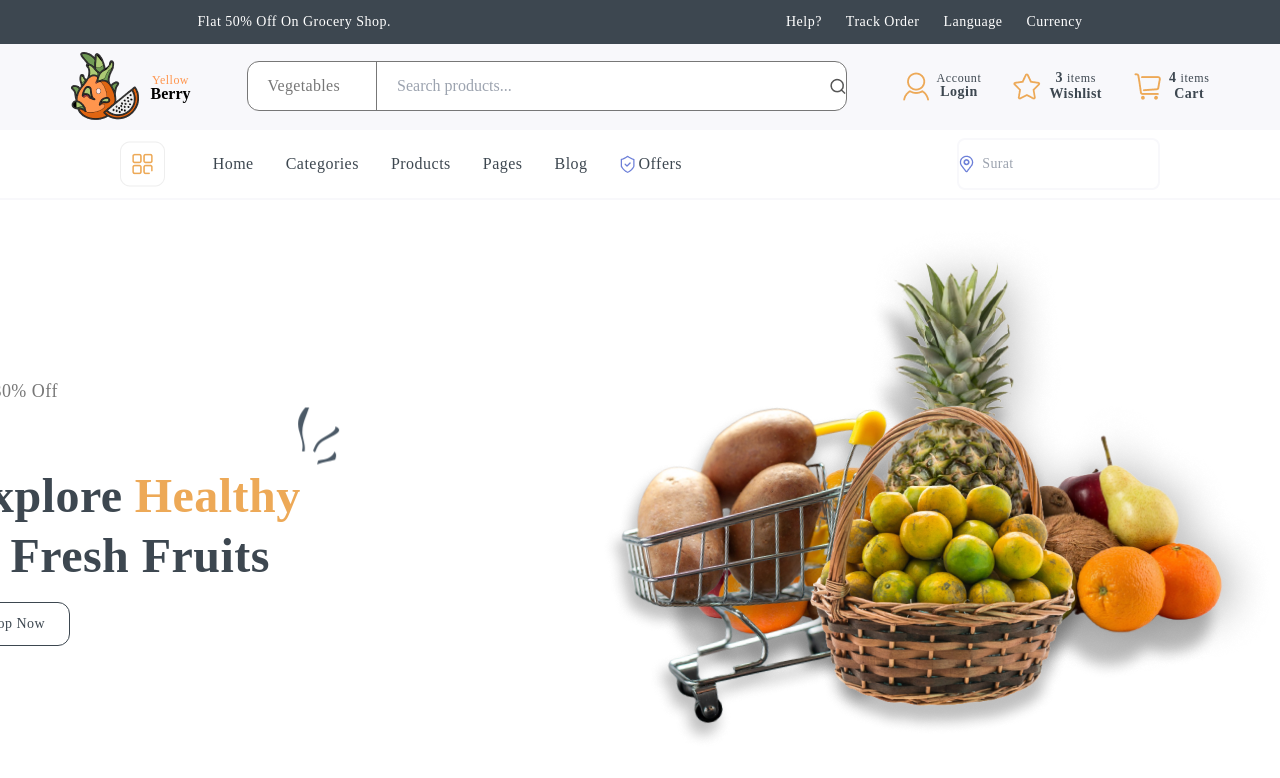
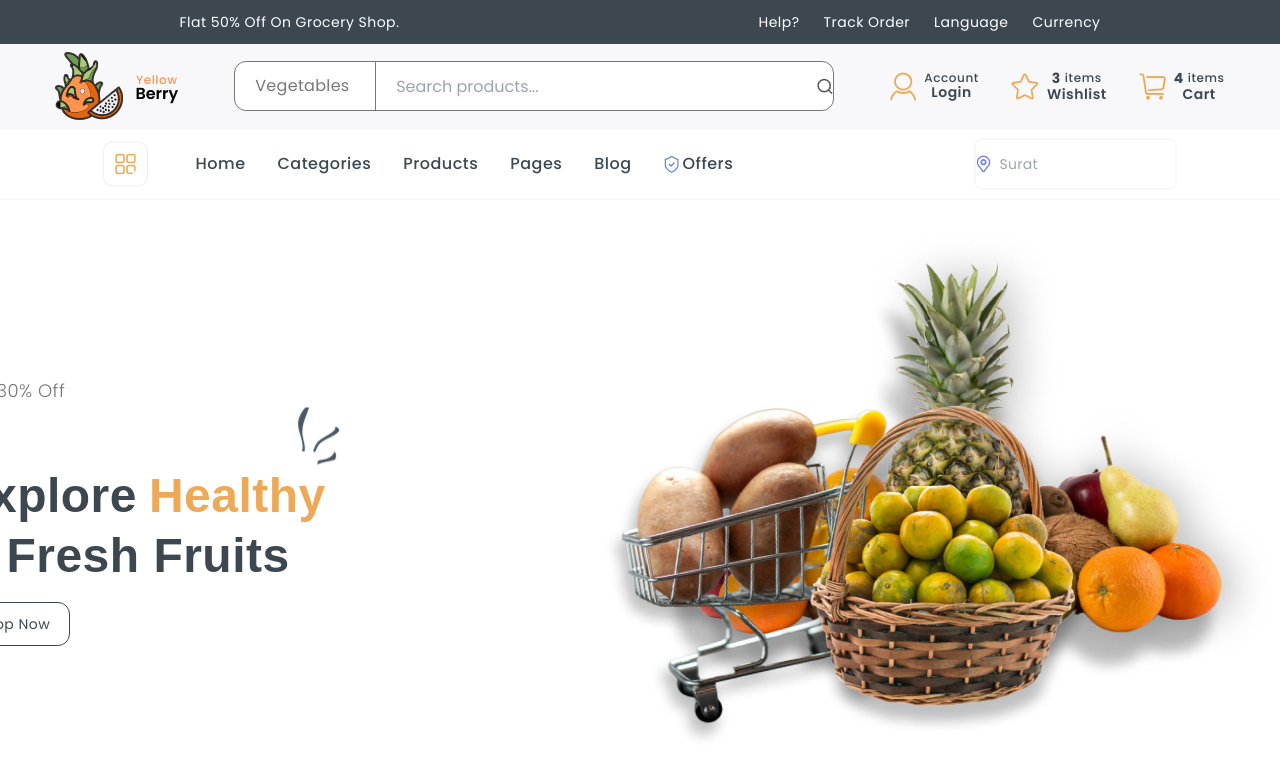
Before and after one commit to MaxOstapets/yellow-berry, a Next.js app: page / in a window 1280 px wide. Shown: the top 778 px of the page. Built offline with nearby package versions, Linux system fonts and the light colour scheme.

Commit message:
make a destructuring, still need to fix font-families

```diff
--- /dev/null
+++ b/src/app/Components/Header/HelpItem/index.tsx
@@ -0,0 +1,17 @@
+interface IProps {
+    text: string,
+}
+
+interface ILink {
+    link: IProps
+}
+
+const HelpItem: React.FC<ILink> = ({ link }) => {
+    const { text } = link
+
+    return (
+        <li>{text}</li>
+    )
+}
+
+export default HelpItem;
--- /dev/null
+++ b/src/app/Components/Header/NavAccount/index.tsx
@@ -0,0 +1,39 @@
+import Image, { StaticImageData } from "next/image"
+
+interface IProps {
+    url: string,
+    count?: number,
+    img: StaticImageData
+}
+
+interface ILink {
+    link: IProps
+}
+
+const NavAccount: React.FC<ILink> = ({ link }) => {
+    const { img, url, count } = link
+
+    return (
+        <li className='flex justify-start items-center text-gray-4 flex-row gap-2'>
+            <Image src={img} alt='user' />
+            <div className='flex items-center flex-col'>
+                {count ?
+                    <div className='flex items-center flex-col'>
+                        <span className='font-medium text-xs leading-3 tracking-0.6 flex items-center justify-center gap-1'>
+                            <p className='text-sm leading-4 tracking-0.48 font-bold'>{count}</p>
+                            items
+                        </span>
+                        <p className='font-semibold text-sm leading-4 tracking-0.48'>{url}</p>
+                    </div>
+                    :
+                    <div className='flex items-center flex-col'>
+                        <p className='font-medium text-xs leading-3 tracking-0.6'>Account</p>
+                        <p className='font-semibold text-sm leading-4 tracking-0.48'>{url}</p>
+                    </div>
+                }
+            </div>
+        </li>
+    )
+}
+
+export default NavAccount
--- a/src/app/Components/Header/NavItem/index.tsx
+++ b/src/app/Components/Header/NavItem/index.tsx
@@ -1,10 +1,21 @@
+import Image, { StaticImageData } from "next/image"
+
 interface INavItem {
-    link: string
+    link: ILink
+}
+
+interface ILink {
+    url: string,
+    img?:  StaticImageData
 }
 
 const NavItem: React.FC<INavItem> = ({ link }) => {
+    const {img, url} = link
     return (
-        <li className='font-medium text-base leading-7 tracking-0.48'>{link}</li>
+        <li className='font-medium text-base leading-7 tracking-0.48 flex justify-center items-center gap-1'>
+            {img && <Image src={img} alt='securityIcon' />}
+            {url}
+        </li>
     )
 }
 
--- a/src/app/Components/Header/index.tsx
+++ b/src/app/Components/Header/index.tsx
@@ -1,4 +1,3 @@
-import { Poppins } from 'next/font/google';
 import logo from '../../../../public/images/logo.png'
 import cartIcon from '../../../../public/images/cartIcon.png'
 import starIcon from '../../../../public/images/starIcon.png'
@@ -9,23 +8,38 @@ import securityIcon from '../../../../public/images/securityIcon.png'
 import locationIcon from '../../../../public/images/loactionIcon.png'
 import Image from 'next/image';
 import NavItem from './NavItem';
-
-const poppins = Poppins({
-    subsets: ["latin"],
-    weight: ["300", "500", "600", "400", "700"],
-    variable: '--font-serif'
-});
+import NavAccount from './NavAccount';
+import HelpItem from './HelpItem';
 
 const Header = () => {
+    const navItems = [
+        { url: 'Home' },
+        { url: 'Categories' },
+        { url: 'Products' },
+        { url: 'Pages' },
+        { url: 'Blog' },
+        { url: 'Offers', img: securityIcon }
+    ]
+
+    const navAccount = [
+        { url: "Login", img: userIcon },
+        { url: "Wishlist", img: starIcon, count: 3 },
+        { url: "Cart", img: cartIcon, count: 4 }
+    ]
+
+    const heplItem = [
+        { text: "Help?" },
+        { text: "Track Order" },
+        { text: "Language" },
+        { text: "Currency" }
+    ]
+
     return (
-        <header className={`bg-gray-2 ${poppins.variable} flex justify-center items-center flex-col`}>
+        <header className={`bg-gray-2 flex justify-center items-center flex-col font-sans`}>
             <div className="text-sm leading-7 tracking-0.48 text-white flex justify-around items-center bg-gray-4 py-2 w-full">
                 <span>Flat 50% Off On Grocery Shop.</span>
                 <ul className='flex justify-center items-center gap-6'>
-                    <li>Help?</li>
-                    <li>Track Order</li>
-                    <li>Language</li>
-                    <li>Currency</li>
+                    {heplItem.map((el) => <HelpItem link={el} key={el.text}/>)}
                 </ul>
             </div>
             <div className='flex justify-center items-center gap-14 py-2'>
@@ -42,39 +56,14 @@ const Header = () => {
                     <Image src={searchIcon} alt='search' />
                 </div>
                 <ul className='flex justify-center items-center gap-8'>
-                    <li className='flex justify-center items-center text-gray-4 flex-row gap-2'>
-                        <Image src={userIcon} alt='user' />
-                        <div className='flex items-center flex-col'>
-                            <p className='font-medium text-xs leading-3 tracking-0.6'>Account</p>
-                            <p className='font-semibold text-sm leading-4 tracking-0.48'>Login</p>
-                        </div>
-                    </li>
-                    <li className='flex justify-center items-center text-gray-4 flex-row gap-2'>
-                        <Image src={starIcon} alt='user' />
-                        <div className='flex items-center flex-col'>
-                            <span className='font-medium text-xs leading-3 tracking-0.6 flex items-center justify-center gap-1'><p className='text-sm leading-4 tracking-0.48 font-bold'>3</p>items</span>
-                            <p className='font-semibold text-sm leading-4 tracking-0.48'>Wishlist</p>
-                        </div>
-                    </li>
-                    <li className='flex justify-start items-center text-gray-4 flex-row gap-2'>
-                        <Image src={cartIcon} alt='user' />
-                        <div className='flex items-center flex-col'>
-                            <span className='font-medium text-xs leading-3 tracking-0.6 flex items-center justify-center gap-1'><p className='text-sm leading-4 tracking-0.48 font-bold'>4</p>items</span>
-                            <p className='font-semibold text-sm leading-4 tracking-0.48'>Cart</p>
-                        </div>
-                    </li>
+                    {navAccount.map((el) => <NavAccount link={el} key={el.url} />)}
                 </ul>
             </div>
             <div className='flex justify-around items-center gap-9 bg-white w-full border-y-2 border-gray-2 py-2'>
                 <div className='flex justify-center items-center gap-12'>
                     <Image src={cubesIcon} alt='cubesIcon' />
                     <ul className='flex justify-center items-center gap-8 text-gray-4'>
-                        <NavItem link='Home' />
-                        <NavItem link='Categories' />
-                        <NavItem link='Products' />
-                        <NavItem link='Pages' />
-                        <NavItem link='Blog' />
-                        <li className='font-medium text-base leading-7 tracking-0.48 flex justify-center items-center gap-1'><Image src={securityIcon} alt='securityIcon' />Offers</li>
+                        {navItems.map((el) => <NavItem link={el} key={el.url} />)}
                     </ul>
                 </div>
                 <div className='bg-white border-2 border-gray-2 rounded-lg flex justify-center items-center gap-2'>
--- a/src/app/layout.tsx
+++ b/src/app/layout.tsx
@@ -1,5 +1,12 @@
 import Header from "@/app/Components/Header";
 import "./globals.css";
+import { Poppins } from 'next/font/google';
+
+const poppins = Poppins({
+    subsets: ["latin"],
+    weight: ["300", "500", "600", "400", "700"],
+    variable: '--font-serif'
+});
 
 export default function RootLayout({
   children,
@@ -9,7 +16,7 @@ export default function RootLayout({
 
   return (
     <html lang="en">
-      <body>
+      <body className={`${poppins.variable}`}>
         <Header />
         {children}
       </body>
--- a/src/app/page.tsx
+++ b/src/app/page.tsx
@@ -1,32 +1,22 @@
-import Quicksand from 'next/font/google'
 import stains from '../../public/images/stains.png'
 import fruits from '../../public/images/fruits.png'
 import Image from 'next/image'
 
-// const quicksand = Quicksand({
-//   subsets: ["latin"],
-//   weight: [],
-//   variable: '--font-sans'
-// })
-
-// const poppins = Poppins({
-//     subsets: ["latin"],
-//     weight: "400",
-//     variable: '--font-serif'
-// });
-
 export default function Home() {
   return (
     <section className='flex justify-center items-center'>
-      <div className='flex flex-col '>
-        <p className='font-light text-lg leading-7 tracking-0.48 text-gray-3'>Flat 30% Off</p>
+      <div className='flex flex-col'>
+        <p className='font-light text-lg leading-7 tracking-0.48 text-gray-3 font-sans'>Flat 30% Off</p>
         <div className='flex items-end flex-col'>
-          <Image src={stains} alt="stainsIcon"/>
-          <span className='font-bold text-5xl leading-60 tracking-0.48 text-gray-4 w-96 flex flex-wrap'>Explore<p className='text-yellow-2 pl-3'>Healthy</p>& Fresh Fruits</span>
+          <Image src={stains} alt="stainsIcon" />
+          <span className='font-serif font-bold text-5xl leading-60 tracking-0.48 text-gray-4 w-96 flex flex-wrap'>
+            Explore
+            <p className='text-yellow-2 pl-3'>Healthy</p>
+            & Fresh Fruits</span>
         </div>
         <button className='font-normal text-sm leading-7 tracking-0.48 text-gray-4 border border-gray-4 rounded-xl w-28 h-11 flex justify-center items-center mt-4'>Shop Now</button>
       </div>
-      <Image src={fruits} alt='fruits'/>
+      <Image src={fruits} alt='fruits' />
     </section>
   )
 }
--- a/tailwind.config.ts
+++ b/tailwind.config.ts
@@ -41,8 +41,8 @@ export default {
 
     extend: {
       fontFamily: {
-        serif: ['var(--font-serif)', ...fontFamily.serif],
-        sans: ['var(--font-sans)', ...fontFamily.sans]
+        'serif': 'Quicksand, sans-serif',
+        'sans': 'Poppins, sans-serif'
       },
       spacing: {
         '141': '141px',
```
